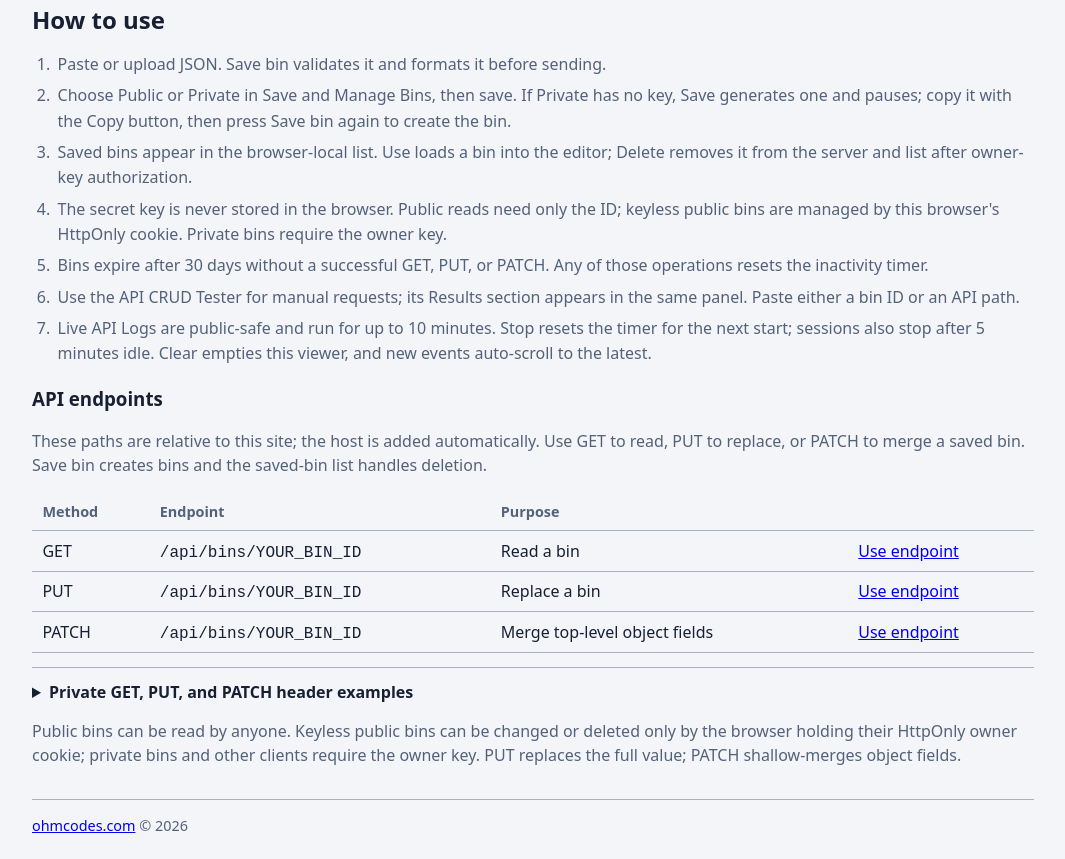
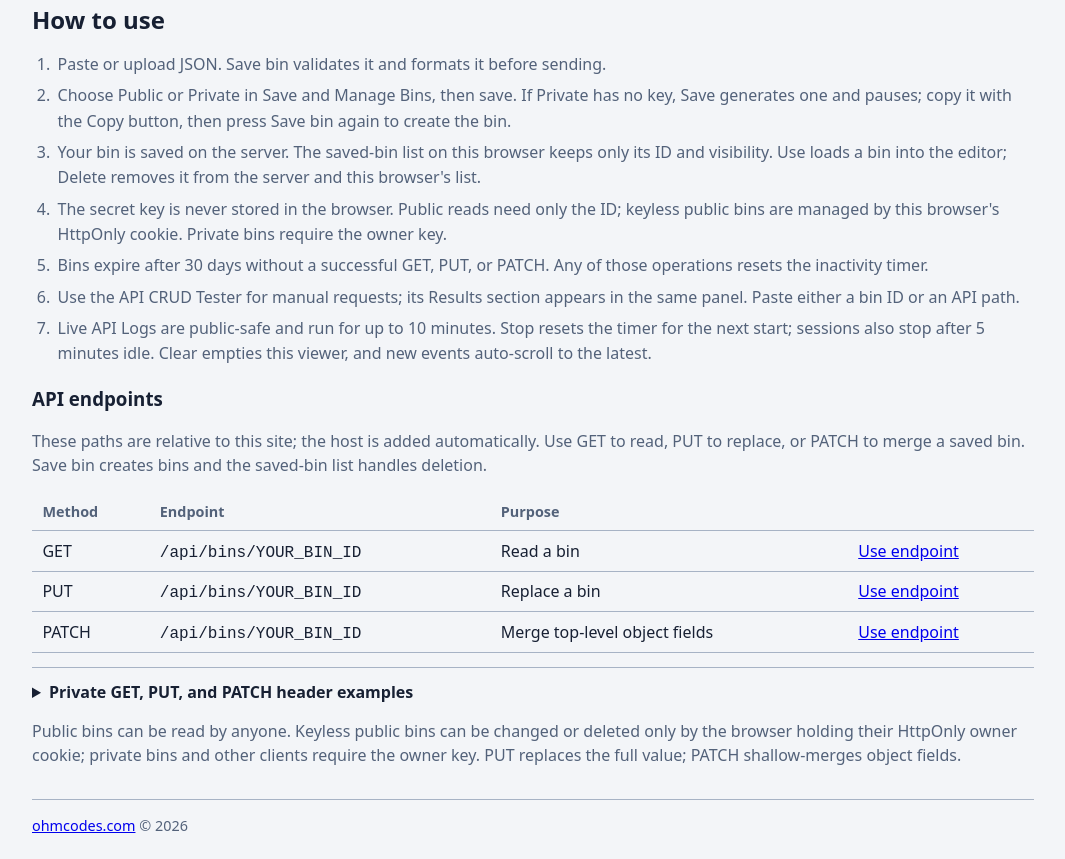
Before and after one commit to ohmcodes/Node.JSONStorage, a website: page public/index.html in a window 1280 px wide. Shown: the part 923-1782 px from the top of the page, without its empty margins (107-1172 px from the left). Drawn offline with Linux system fonts and the light colour scheme.

Commit message:
info revisions
Co-Authored-By: Syntaxmind <markoasan@gmail.com>

```diff
--- a/public/index.html
+++ b/public/index.html
@@ -142,7 +142,7 @@
       <ol>
         <li>Paste or upload JSON. Save bin validates it and formats it before sending.</li>
         <li>Choose Public or Private in Save and Manage Bins, then save. If Private has no key, Save generates one and pauses; copy it with the Copy button, then press Save bin again to create the bin.</li>
-        <li>Saved bins appear in the browser-local list. Use loads a bin into the editor; Delete removes it from the server and list after owner-key authorization.</li>
+        <li>Your bin is saved on the server. The saved-bin list on this browser keeps only its ID and visibility. Use loads a bin into the editor; Delete removes it from the server and this browser's list.</li>
         <li>The secret key is never stored in the browser. Public reads need only the ID; keyless public bins are managed by this browser's HttpOnly cookie. Private bins require the owner key.</li>
         <li>Bins expire after 30 days without a successful GET, PUT, or PATCH. Any of those operations resets the inactivity timer.</li>
         <li>Use the API CRUD Tester for manual requests; its Results section appears in the same panel. Paste either a bin ID or an API path.</li>
```
Also changed, not shown: README.md.
